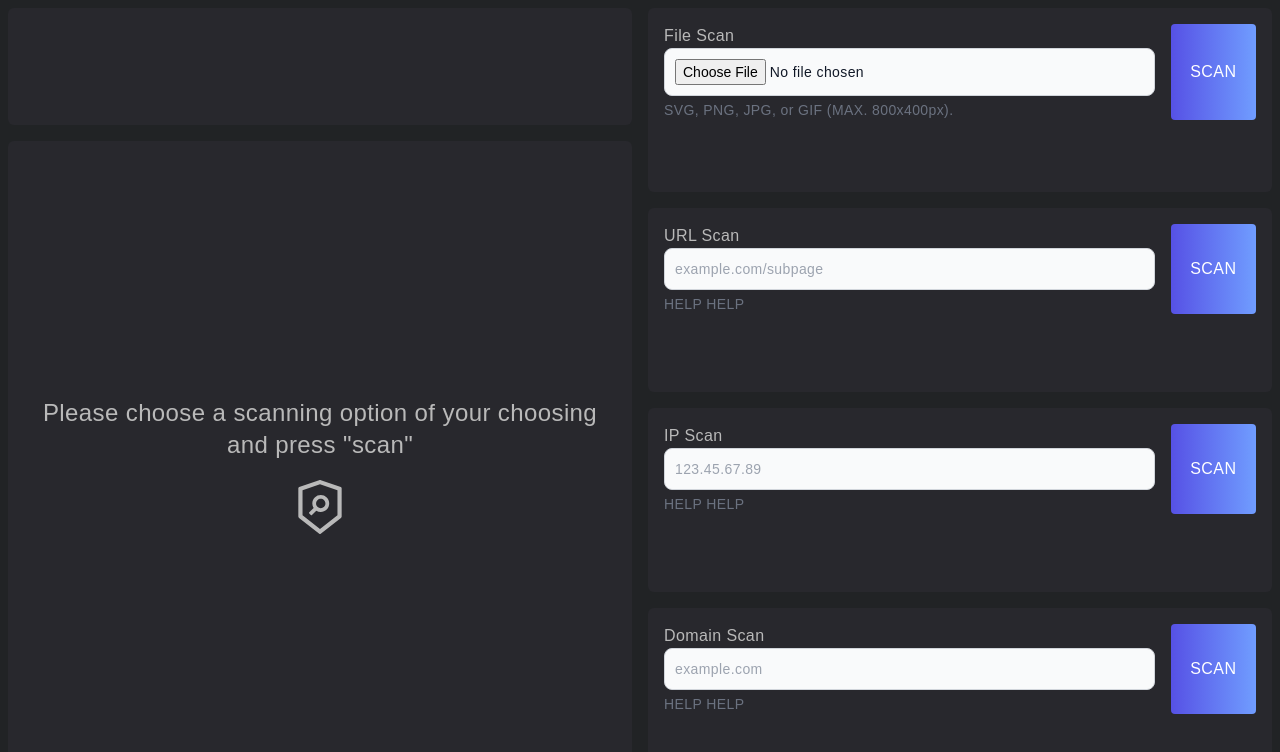
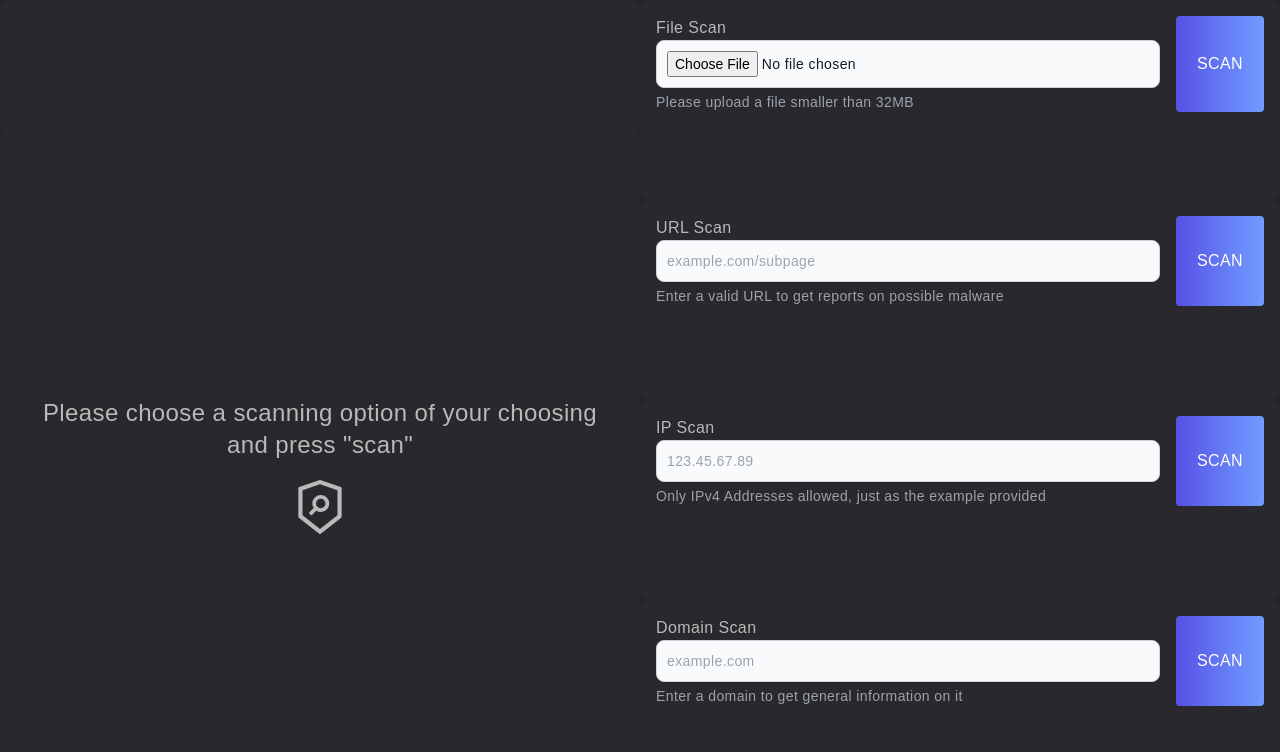
Before and after one commit to daniel-macias/cybersecurity-swiss-army-knife, a Next.js app: page / in a window 1280 px wide. Shown: the top 752 px of the page. Built offline with nearby package versions, Linux system fonts and the light colour scheme.

Commit message:
changed main layout to grid for consistency

```diff
--- a/components/DomainScan.jsx
+++ b/components/DomainScan.jsx
@@ -43,8 +43,8 @@ function DomainScan({ onScan }) {
           value={domain}
           onChange={(e) => setDomain(e.target.value)}
         />
-        <p className="mt-1 text-sm text-gray-500" id="domainscan_input_help">
-          HELP HELP
+        <p className="mt-1 text-sm text-gray-400" id="domainscan_input_help">
+          Enter a domain to get general information on it
         </p>
       </div>
       <div className="col-span-1">
--- a/components/FileScan.jsx
+++ b/components/FileScan.jsx
@@ -47,8 +47,8 @@ function FileScan({ onScan }) {
           aria-describedby="file_input_help"
           onChange={handleFileChange}
         />
-        <p className="mt-1 text-sm text-gray-500 dark:text-gray-300" id="file_input_help">
-          SVG, PNG, JPG, or GIF (MAX. 800x400px).
+        <p className="mt-1 text-sm text-gray-400" id="file_input_help">
+          Please upload a file smaller than 32MB
         </p>
       </div>
       <div className="col-span-1">
--- a/components/IPScan.jsx
+++ b/components/IPScan.jsx
@@ -44,8 +44,8 @@ function IPScan({ onScan }) {
           value={ip}
           onChange={(e) => setIP(e.target.value)}
         />
-        <p className="mt-1 text-sm text-gray-500" id="ipscan_input_help">
-          HELP HELP
+        <p className="mt-1 text-sm text-gray-400" id="ipscan_input_help">
+          Only IPv4 Addresses allowed, just as the example provided
         </p>
       </div>
       <div className="col-span-1">
--- a/components/Main.jsx
+++ b/components/Main.jsx
@@ -26,18 +26,18 @@ function Main() {
 
 
   return (
-    <div className="h-screen flex">
+    <div className="h-screen grid grid-cols-2">
       {/* Left Half */}
 
-      <div className="w-1/2 flex flex-col">
-                {/* Left Bottom (1/3) */}
-                <div className="h-1/6 p-2">
+      <div className="grid grid-rows-6 col-span-1">
+                {/* Left Bottom (1/6) */}
+                <div className="row-span-1 bg-[#28282d] h-full rounded-md p-4">
           <div className="bg-[#28282d] h-full rounded-md p-4">
             {/* Content for the bottom left section */}
           </div>
         </div>
-        {/* Left Top (2/3) */}
-        <div className="h-5/6 p-2">
+        {/* Left Top (5/6) */}
+        <div className="row-span-5 bg-[#28282d] h-full rounded-md p-4 flex items-center justify-center">
           <div className="bg-[#28282d] h-full rounded-md p-4 flex items-center justify-center">
             {/* Content for the top left section */}
             <div>
@@ -68,33 +68,25 @@ function Main() {
       </div>
 
       {/* Right Half */}
-      <div className="w-1/2 flex flex-col">
+      <div className="grid grid-rows-4 col-span-1">
         {/* Right Top (1/4) */}
-        <div className="flex-1 p-2">
-          <div className="bg-[#28282d] h-full rounded-md p-4">
+        <div className="row-span-1 bg-[#28282d] h-full rounded-md p-4">
             <FileScan onScan={(data) => handleScan('file', data)} />
-          </div>
         </div>
 
         {/* Right Top (1/4) */}
-        <div className="flex-1 p-2">
-          <div className="bg-[#28282d] h-full rounded-md p-4">
+        <div className="row-span-1 bg-[#28282d] h-full rounded-md p-4">
             <URLScan onScan={(data) => handleScan('url', data)} />
-          </div>
         </div>
 
         {/* Right Top (1/4) */}
-        <div className="flex-1 p-2">
-          <div className="bg-[#28282d] h-full rounded-md p-4">
+        <div className="row-span-1 bg-[#28282d] h-full rounded-md p-4">
             <IPScan onScan={(data) => handleScan('ip', data)} />
-          </div>
         </div>
 
         {/* Right Top (1/4) */}
-        <div className="flex-1 p-2">
-          <div className="bg-[#28282d] h-full rounded-md p-4">
+        <div className="row-span-1 bg-[#28282d] h-full rounded-md p-4">
             <DomainScan onScan={(data) => handleScan('domain', data)} />
-          </div>
         </div>
       </div>
     </div>
--- a/components/Results/FileResults.jsx
+++ b/components/Results/FileResults.jsx
@@ -146,7 +146,8 @@ function FileResults({ data }) {
     </div>
     <div className="col-span-1 bg-[#444347] rounded-md p-4 grow-0">
       <p className="text-center text-[#b7b6ba]  text-lg">Summary</p>
-      <div className="h-5/6 overflow-auto">
+      <div className="grid grid-rows-6">
+        <div className="row-span-5">
           {analysesData.data && analysesData.data.attributes ? (
           <>
             {Object.keys(analysesData.data.attributes.stats).map((key) => (
@@ -157,17 +158,22 @@ function FileResults({ data }) {
             <p className="text-[#b7b6ba] text-xs">
               Total: {Object.values(analysesData.data.attributes.stats).reduce((total, value) => total + value, 0)}
             </p>
-      </>) : (
+          </>
+          ) : (
             <p className="text-[#b7b6ba]">No data available.</p>
           )}
 
           <hr className="my-2"/>
         </div>
-      <div className="h-1/6 p-2">
+
+        <div className="row-span-1">
           <button className="inline-block bg-blue-500 text-white px-2 py-2 rounded-md text-xs w-full">
             Get Report
           </button>
         </div>
+
+      </div>
+
     </div>
   </div>
   );
--- a/components/URLScan.jsx
+++ b/components/URLScan.jsx
@@ -46,8 +46,8 @@ function URLScan({ onScan }) {
           value={url}
           onChange={(e) => setUrl(e.target.value)}
         />
-        <p className="mt-1 text-sm text-gray-500" id="urlscan_input_help">
-          HELP HELP
+        <p className="mt-1 text-sm text-gray-400" id="urlscan_input_help">
+          Enter a valid URL to get reports on possible malware
         </p>
       </div>
       <div className="col-span-1">
```
Lines whose indentation alone changed are shown as unchanged.
